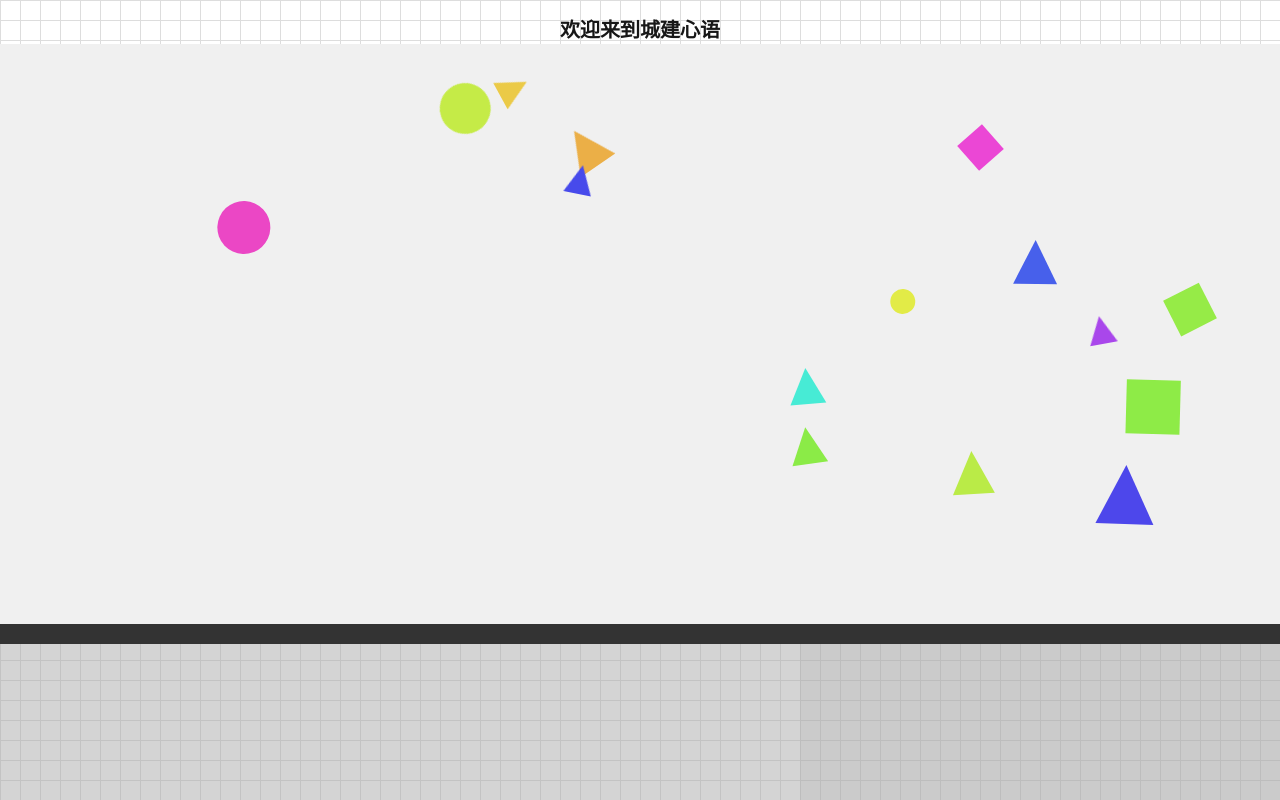
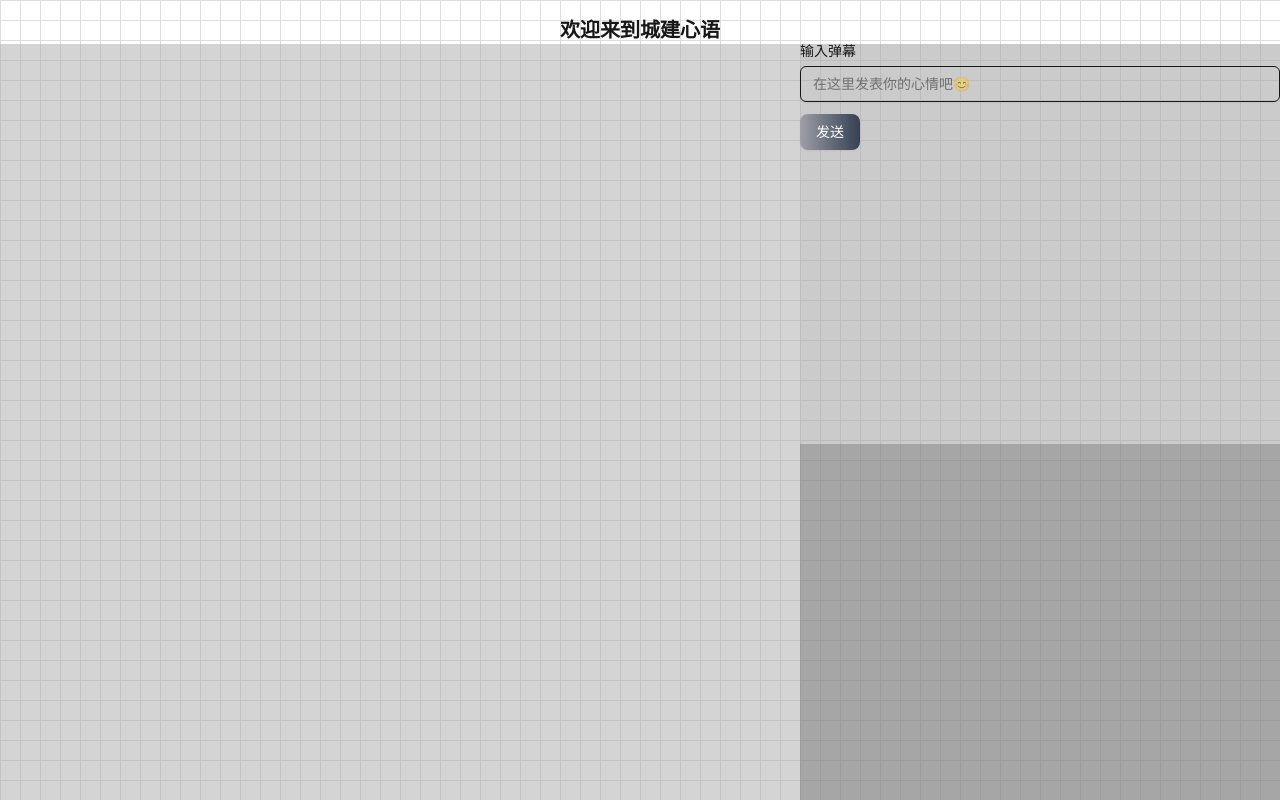
Before and after one commit to zcc666666666/barrage-wall, a Next.js app: page / in a window 1280 px wide. Shown: the top 800 px of the page. Built offline with nearby package versions, Linux system fonts and the light colour scheme.

Commit message:
弹幕输入框

```diff
--- a/package.json
+++ b/package.json
@@ -9,6 +9,8 @@
     "lint": "next lint"
   },
   "dependencies": {
+    "@hookform/resolvers": "^4.1.3",
+    "@radix-ui/react-label": "^2.1.2",
     "@radix-ui/react-slot": "^1.1.2",
     "class-variance-authority": "^0.7.1",
     "clsx": "^2.1.1",
@@ -17,8 +19,10 @@
     "next": "15.2.3",
     "react": "^19.0.0",
     "react-dom": "^19.0.0",
+    "react-hook-form": "^7.54.2",
     "tailwind-merge": "^3.0.2",
-    "tw-animate-css": "^1.2.4"
+    "tw-animate-css": "^1.2.4",
+    "zod": "^3.24.2"
   },
   "devDependencies": {
     "@eslint/eslintrc": "^3",
--- a/src/app/page.js
+++ b/src/app/page.js
@@ -5,10 +5,11 @@
 /* 导入 Next.js 的图片组件，优化图像加载和显示 */
 import Image from "next/image";
 import { Card } from "@/components/ui/card";
-import MainCard from "@/components/datacard";
+
 /* 从 components 目录导入自定义的 Button 组件 */
 import { Button } from "@/components/ui/button";
 import FallingAnimation from '../components/FallingAnimation';
+import { ProfileForm } from "@/components/userinput";
 /* 定义主页组件 */
 export default function Home() {
   return (
@@ -19,15 +20,13 @@
       {/* 使用灰色文字提示用户编辑代码，text-gray-500 控制颜色 */}
       {/* <p className="text-gray-500">Get started by editing <code>src/app/page.js</code>.</p> */}
       {/* 使用导入的 Button 组件，variant="outline" 表示边框按钮 */}
-      <FallingAnimation />
-
     </header>
     {/* 给区块分区 */}
     <div className="flex flex-row">
       <div className="w-300 h-200 bg-gray-200 mb-4" style={{ backgroundColor: "rgba(169, 169, 169, 0.5)" }}></div>
       {/* 第二、第三个 div，占据38%的宽度和20%的高度 */}
       <div className="flex flex-col">
-        <div className="w-120 h-100 bg-gray-300" style={{ backgroundColor: "rgba(169, 169, 169, 0.6)" }}></div>
+        <div className="w-120 h-100 bg-gray-300" style={{ backgroundColor: "rgba(169, 169, 169, 0.6)" }}> <ProfileForm/></div>
         <div className="w-120 h-100 bg-gray-400" style={{ backgroundColor: "rgba(128, 128, 128, 0.7)" }}></div>
       </div>
     </div>
--- /dev/null
+++ b/src/components/ui/form.jsx
@@ -0,0 +1,144 @@
+"use client";
+import * as React from "react"
+import { Slot } from "@radix-ui/react-slot"
+import { Controller, FormProvider, useFormContext, useFormState } from "react-hook-form";
+
+import { cn } from "@/lib/utils"
+import { Label } from "@/components/ui/label"
+
+const Form = FormProvider
+
+const FormFieldContext = React.createContext({})
+
+const FormField = (
+  {
+    ...props
+  }
+) => {
+  return (
+    <FormFieldContext.Provider value={{ name: props.name }}>
+      <Controller {...props} />
+    </FormFieldContext.Provider>
+  );
+}
+
+const useFormField = () => {
+  const fieldContext = React.useContext(FormFieldContext)
+  const itemContext = React.useContext(FormItemContext)
+  const { getFieldState } = useFormContext()
+  const formState = useFormState({ name: fieldContext.name })
+  const fieldState = getFieldState(fieldContext.name, formState)
+
+  if (!fieldContext) {
+    throw new Error("useFormField should be used within <FormField>")
+  }
+
+  const { id } = itemContext
+
+  return {
+    id,
+    name: fieldContext.name,
+    formItemId: `${id}-form-item`,
+    formDescriptionId: `${id}-form-item-description`,
+    formMessageId: `${id}-form-item-message`,
+    ...fieldState,
+  }
+}
+
+const FormItemContext = React.createContext({})
+
+function FormItem({
+  className,
+  ...props
+}) {
+  const id = React.useId()
+
+  return (
+    <FormItemContext.Provider value={{ id }}>
+      <div data-slot="form-item" className={cn("grid gap-2", className)} {...props} />
+    </FormItemContext.Provider>
+  );
+}
+
+function FormLabel({
+  className,
+  ...props
+}) {
+  const { error, formItemId } = useFormField()
+
+  return (
+    <Label
+      data-slot="form-label"
+      data-error={!!error}
+      className={cn("data-[error=true]:text-destructive", className)}
+      htmlFor={formItemId}
+      {...props} />
+  );
+}
+
+function FormControl({
+  ...props
+}) {
+  const { error, formItemId, formDescriptionId, formMessageId } = useFormField()
+
+  return (
+    <Slot
+      data-slot="form-control"
+      id={formItemId}
+      aria-describedby={
+        !error
+          ? `${formDescriptionId}`
+          : `${formDescriptionId} ${formMessageId}`
+      }
+      aria-invalid={!!error}
+      {...props} />
+  );
+}
+
+function FormDescription({
+  className,
+  ...props
+}) {
+  const { formDescriptionId } = useFormField()
+
+  return (
+    <p
+      data-slot="form-description"
+      id={formDescriptionId}
+      className={cn("text-muted-foreground text-sm", className)}
+      {...props} />
+  );
+}
+
+function FormMessage({
+  className,
+  ...props
+}) {
+  const { error, formMessageId } = useFormField()
+  const body = error ? String(error?.message ?? "") : props.children
+
+  if (!body) {
+    return null
+  }
+
+  return (
+    <p
+      data-slot="form-message"
+      id={formMessageId}
+      className={cn("text-destructive text-sm", className)}
+      {...props}>
+      {body}
+    </p>
+  );
+}
+
+export {
+  useFormField,
+  Form,
+  FormItem,
+  FormLabel,
+  FormControl,
+  FormDescription,
+  FormMessage,
+  FormField,
+}
--- /dev/null
+++ b/src/components/ui/input.jsx
@@ -0,0 +1,24 @@
+import * as React from "react"
+
+import { cn } from "@/lib/utils"
+
+function Input({
+  className,
+  type,
+  ...props
+}) {
+  return (
+    <input
+      type={type}
+      data-slot="input"
+      className={cn(
+        "file:text-foreground placeholder:text-muted-foreground selection:bg-primary selection:text-primary-foreground dark:bg-input/30 border-input flex h-9 w-full min-w-0 rounded-md border bg-transparent px-3 py-1 text-base shadow-xs transition-[color,box-shadow] outline-none file:inline-flex file:h-7 file:border-0 file:bg-transparent file:text-sm file:font-medium disabled:pointer-events-none disabled:cursor-not-allowed disabled:opacity-50 md:text-sm",
+        "focus-visible:border-ring focus-visible:ring-ring/50 focus-visible:ring-[3px]",
+        "aria-invalid:ring-destructive/20 dark:aria-invalid:ring-destructive/40 aria-invalid:border-destructive",
+        className
+      )}
+      {...props} />
+  );
+}
+
+export { Input }
--- /dev/null
+++ b/src/components/ui/label.jsx
@@ -0,0 +1,23 @@
+"use client"
+
+import * as React from "react"
+import * as LabelPrimitive from "@radix-ui/react-label"
+
+import { cn } from "@/lib/utils"
+
+function Label({
+  className,
+  ...props
+}) {
+  return (
+    <LabelPrimitive.Root
+      data-slot="label"
+      className={cn(
+        "flex items-center gap-2 text-sm leading-none font-medium select-none group-data-[disabled=true]:pointer-events-none group-data-[disabled=true]:opacity-50 peer-disabled:cursor-not-allowed peer-disabled:opacity-50",
+        className
+      )}
+      {...props} />
+  );
+}
+
+export { Label }
--- /dev/null
+++ b/src/components/userinput.jsx
@@ -0,0 +1,63 @@
+"use client";
+
+import { zodResolver } from "@hookform/resolvers/zod";
+import { useForm } from "react-hook-form";
+import { z } from "zod";
+
+import { Button } from "@/components/ui/button";
+import {
+    Form,
+    FormControl,
+    FormDescription,
+    FormField,
+    FormItem,
+    FormLabel,
+    FormMessage,
+} from "@/components/ui/form";
+import { Input } from "@/components/ui/input";
+
+const formSchema = z.object({
+    username: z.string().min(2, {
+        message: "Username must be at least 2 characters.",
+    }),
+});
+
+export function ProfileForm() {
+    const form = useForm({
+        resolver: zodResolver(formSchema),
+    });
+
+    const onSubmit = (data) => {
+        console.log(data);
+    };
+
+    return (
+        <Form {...form}>
+            <form onSubmit={form.handleSubmit(onSubmit)} className="space-y-8 mb-3">
+                <FormField
+                    control={form.control}
+                    name="username"
+                    render={({ field }) => (
+                        <FormItem>
+                            <FormLabel>输入弹幕</FormLabel>
+                            <FormControl>
+                                <Input placeholder="在这里发表你的心情吧😊" {...field} />
+                            </FormControl>
+                            {/* <Button
+                                type="submit"
+                                className="bg-gradient-to-r from-slate-500 to-blue-500 text-white py-2 px-4 rounded-lg hover:from-slate-600 hover:to-blue-600">
+                                Submit
+                            </Button> */}
+
+
+                        </FormItem>
+                    )}
+                />
+            </form>
+            <Button
+                    className="bg-gradient-to-r from-zinc-400 to-gray-700 text-white py-2 px-4 rounded-lg hover:from-zinc-500 hover:to-gray-800">
+                    发送
+            </Button>
+        </Form>
+    );
+}
```
Also changed, not shown: 1 other file (tests, documents, lock files or other folders).
